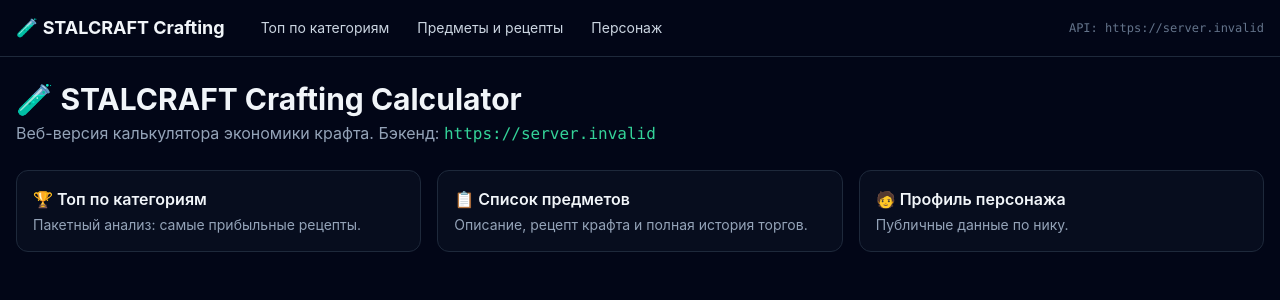
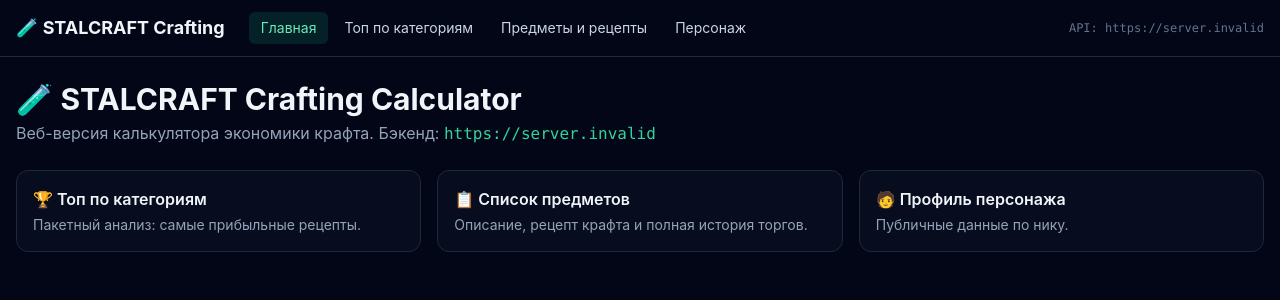
Before and after one commit to CKEJET57/CZWebInterfase, a React (Vite) app: page / in a window 1280 px wide. Shown: the top 300 px of the page. Built offline with nearby package versions, Linux system fonts and the light colour scheme; no server answers.

Commit message:
Добавить переход на главную страницу

```diff
--- a/src/components/Layout.tsx
+++ b/src/components/Layout.tsx
@@ -2,6 +2,7 @@ import { Link, NavLink, Outlet } from 'react-router-dom'
 import { api } from '../api/client'
 
 const items = [
+  { to: '/', label: 'Главная', end: true },
   { to: '/batch', label: 'Топ по категориям' },
   { to: '/items', label: 'Предметы и рецепты' },
   { to: '/character', label: 'Персонаж' },
@@ -12,7 +13,7 @@ export function Layout() {
     <div className="min-h-screen bg-slate-950 text-slate-100">
       <header className="border-b border-slate-800">
         <div className="mx-auto max-w-7xl px-4 py-3 flex items-center gap-6 flex-wrap">
-          <Link to="/character" className="font-bold text-lg whitespace-nowrap">
+          <Link to="/" className="font-bold text-lg whitespace-nowrap">
             🧪 STALCRAFT Crafting
           </Link>
           <nav className="flex flex-wrap gap-1 text-sm">
@@ -20,6 +21,7 @@ export function Layout() {
               <NavLink
                 key={n.to}
                 to={n.to}
+                end={n.end}
                 className={({ isActive }) =>
                   `px-3 py-1.5 rounded-md transition ${
                     isActive
```
